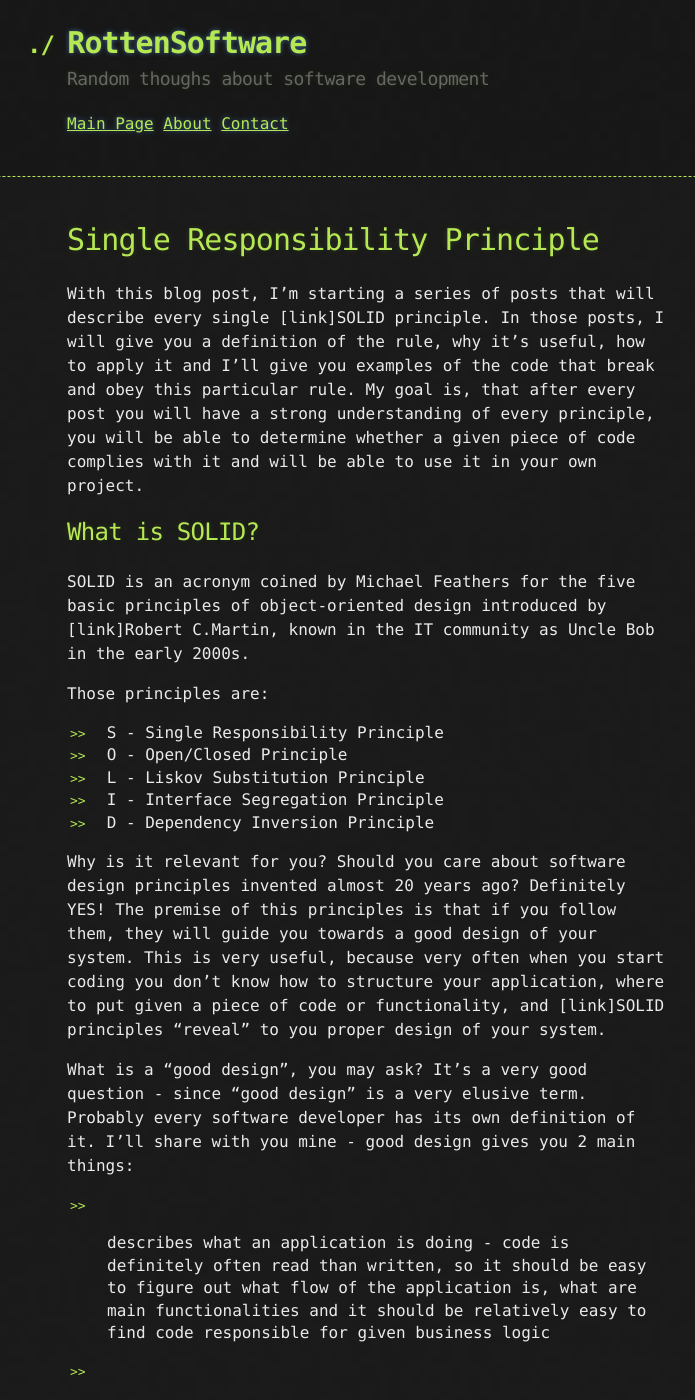
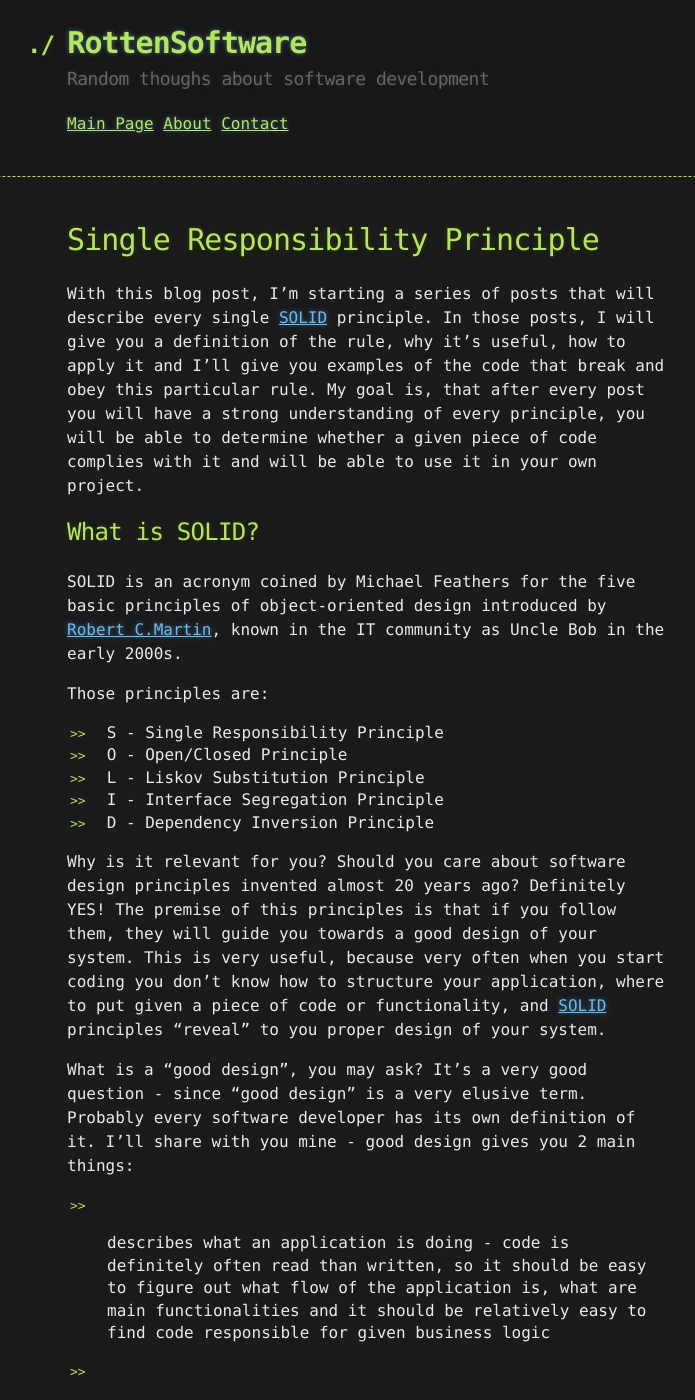
Before and after one commit to detfis/detfis.github.io, a Jekyll site: the page built from _posts/2017-06-11-solid-single-responsibility-principle.md, in a window 1280 px wide and 1400 px high. Shown: the whole window, without its empty margins (273-968 px from the left). Built offline with Jekyll 4.4.1, drawn with Linux system fonts in a browser that asks for light colours; comment, search, counter and statistics services are not loaded; some of the changed text lies outside the part shown.

Commit message:
add missing links

```diff
--- a/_posts/2017-06-11-solid-single-responsibility-principle.md
+++ b/_posts/2017-06-11-solid-single-responsibility-principle.md
@@ -2,16 +2,16 @@
 layout: post
 title: SOLID - Single Responsibility Principle
 categories: solid "software architecture" "software engineering"
-description: What Single Responsibility Principle is, why it is so important and how to apply it
+description: What is Single Responsibility Principle, why it is so important and how to apply it
 ---
 
 # Single Responsibility Principle
 
-With this blog post, I'm starting a series of posts that will describe every single [link]SOLID principle. In those posts, I will give you a definition of the rule, why it's useful, how to apply it and I'll give you examples of the code that break and obey this particular rule. My goal is, that after every post you will have a strong understanding of every principle, you will be able to determine whether a given piece of code complies with it and will be able to use it in your own project.
+With this blog post, I'm starting a series of posts that will describe every single [SOLID](https://en.wikipedia.org/wiki/SOLID_(object-oriented_design)) principle. In those posts, I will give you a definition of the rule, why it's useful, how to apply it and I'll give you examples of the code that break and obey this particular rule. My goal is, that after every post you will have a strong understanding of every principle, you will be able to determine whether a given piece of code complies with it and will be able to use it in your own project.
 
 ## What is SOLID?
 
-SOLID is an acronym coined by Michael Feathers for the five basic principles of object-oriented design introduced by [link]Robert C.Martin, known in the IT community as Uncle Bob in the early 2000s.
+SOLID is an acronym coined by Michael Feathers for the five basic principles of object-oriented design introduced by [Robert C.Martin](https://en.wikipedia.org/wiki/Robert_Cecil_Martin), known in the IT community as Uncle Bob in the early 2000s.
 
 Those principles are:
 * S - Single Responsibility Principle
@@ -20,7 +20,7 @@ Those principles are:
 * I - Interface Segregation Principle
 * D - Dependency Inversion Principle
 
-Why is it relevant for you? Should you care about software design principles invented almost 20 years ago? Definitely YES! The premise of this principles is that if you follow them, they will guide you towards a good design of your system. This is very useful, because very often when you start coding you don't know how to structure your application, where to put given a piece of code or functionality, and [link]SOLID principles "reveal" to you proper design of your system.
+Why is it relevant for you? Should you care about software design principles invented almost 20 years ago? Definitely YES! The premise of this principles is that if you follow them, they will guide you towards a good design of your system. This is very useful, because very often when you start coding you don't know how to structure your application, where to put given a piece of code or functionality, and [SOLID](https://en.wikipedia.org/wiki/SOLID_(object-oriented_design)) principles "reveal" to you proper design of your system.
 
 What is a "good design", you may ask? It's a very good question - since "good design" is a very elusive term. Probably every software developer has its own definition of it. I'll share with you mine - good design gives you 2 main things:
 
@@ -48,7 +48,7 @@ There is a simple way of checking if your class does only 1 thing - describe in
 * if you're saying: _"my class does this **AND** this"_, it means it has 2 responsibilities instead of one
 * if you're saying: _"my class does this **OR** this"_, it's even worse, because your class has 2 responsibilities which aren't related to each other
 
-Sandi Metz in her book [link]Practical Object-Oriented Design in Ruby, which I highly recommend reading even if you're not Ruby developer, describes a great way of checking if this particular function belongs to correct class. Let's say you have a class `User` which has a function that returns his full name, address, and content of email when a user requests a password change.
+Sandi Metz in her book [Practical Object-Oriented Design in Ruby](http://www.poodr.com/), which I highly recommend reading even if you're not Ruby developer, describes a great way of checking if this particular function belongs to correct class. Let's say you have a class `User` which has a function that returns his full name, address, and content of email when a user requests a password change.
 
 To determine if this function belongs to the correct class you have to ask a _class name_ to do for you, what this _function_ is supposed to do. It may not be clear when I describe it, but after seeing a couple of examples you will get what I mean:
 
```
